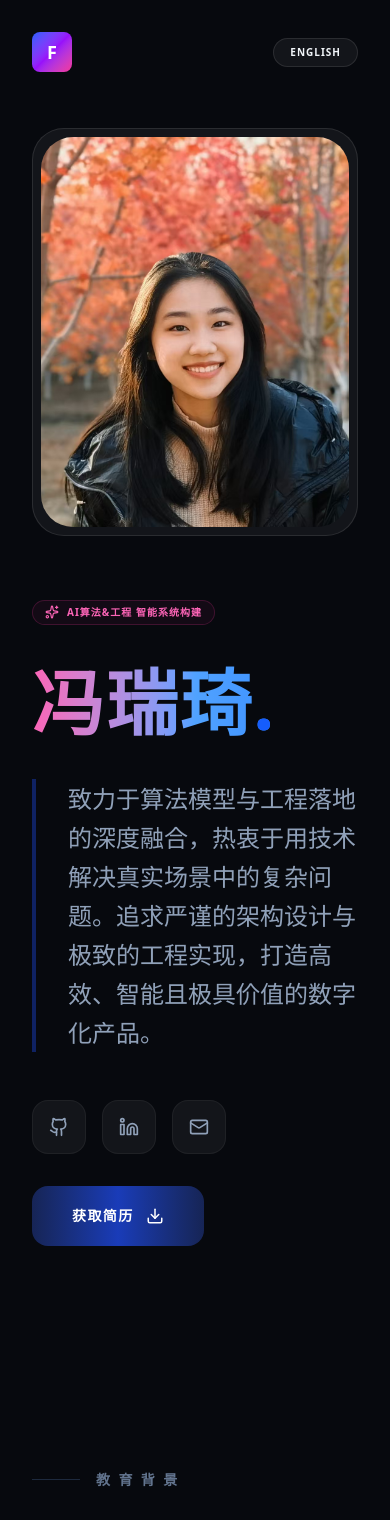
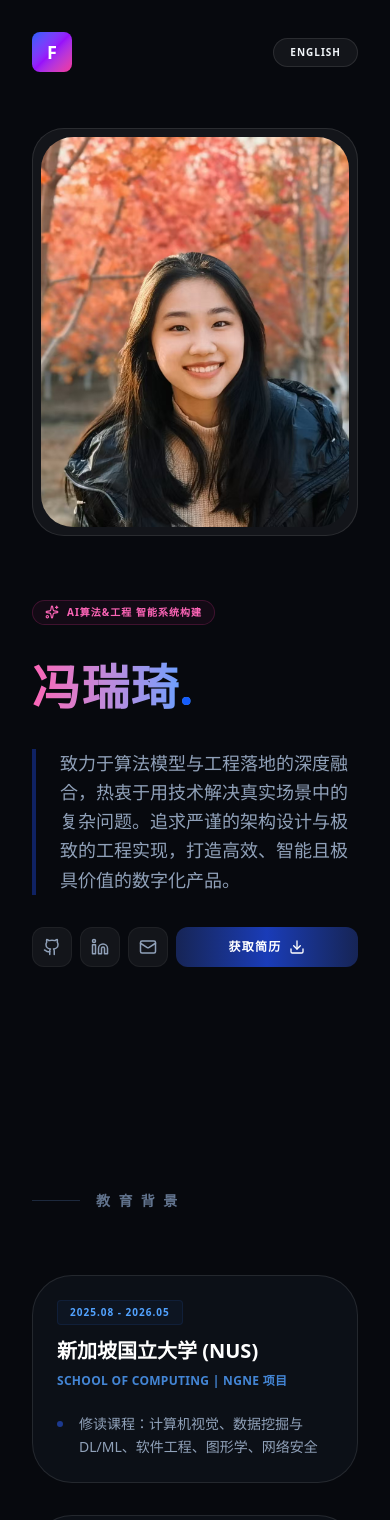
Before and after one commit to qitu1/portfolio, a React (Vite) app: page / in a window 390 px wide. Shown: the top 1520 px of the page. Built offline with nearby package versions, Linux system fonts and the light colour scheme.

Commit message:
refine mobile effect change project description

```diff
--- a/src/App.jsx
+++ b/src/App.jsx
@@ -75,8 +75,9 @@ const GlowCard = ({ children, className = "", scaleOnHover = true, onClick }) =>
 
         {/* 2. 边框发光层 (加粗加亮版聚光灯边框) */}
         <div
-          className="pointer-events-none absolute -inset-px rounded-[2.5rem] border-[2.5px] border-blue-400/80 opacity-0 group-hover:opacity-100 transition-opacity duration-500 z-10"
+          className="pointer-events-none absolute -inset-px rounded-[2.5rem] border-[2.5px] border-blue-400/80 transition-opacity duration-500 z-10"
           style={{
+            opacity: opacity,
             WebkitMaskImage: `radial-gradient(180px circle at ${position.x}px ${position.y}px, black 0%, transparent 100%)`,
             maskImage: `radial-gradient(180px circle at ${position.x}px ${position.y}px, black 0%, transparent 100%)`
           }}
@@ -226,7 +227,7 @@ const App = () => {
                 <Sparkles size={14} className="text-pink-400" />
                 <span className="text-[10px] font-bold text-pink-400 uppercase tracking-widest">{t.tagline}</span>
               </div>
-              <h1 className={`mb-8 text-white ${lang === 'zh' ? 'font-black text-7xl md:text-9xl leading-tight tracking-wide' : 'font-black text-7xl md:text-9xl leading-none tracking-tighter'}`}>
+              <h1 className={`mb-8 text-white ${lang === 'zh' ? 'font-black text-5xl sm:text-7xl md:text-9xl leading-tight tracking-wide' : 'font-black text-5xl sm:text-7xl md:text-9xl leading-none tracking-tighter'}`}>
                 {lang === 'zh' ? (
                   <span className="block text-transparent bg-clip-text bg-gradient-to-r from-pink-400 via-blue-400 to-blue-500">
                     {t.lastName}{t.firstName}<span className="text-blue-600">.</span>
@@ -238,22 +239,22 @@ const App = () => {
                   </>
                 )}
               </h1>
-              <p className="text-2xl font-medium leading-relaxed text-slate-400 max-w-2xl mb-12 border-l-4 border-blue-800/50 pl-8">
+              <p className="text-lg sm:text-2xl font-medium leading-relaxed text-slate-400 max-w-2xl mb-8 sm:mb-12 border-l-4 border-blue-800/50 pl-6 sm:pl-8">
                 {t.bio}
               </p>
 
-              <div className="flex flex-wrap items-center gap-8">
-                <div className="flex gap-4">
-                  <a href="https://github.com/qitu1" target="_blank" rel="noopener noreferrer" className="p-4 bg-white/5 text-slate-400 hover:text-white hover:bg-blue-500/10 transition-all border border-white/5 rounded-2xl hover:shadow-lg"><Github size={20} /></a>
-                  <a href="https://www.linkedin.com/in/fengruiqi8" target="_blank" rel="noopener noreferrer" className="p-4 bg-white/5 text-slate-400 hover:text-white hover:bg-blue-500/10 transition-all border border-white/5 rounded-2xl hover:shadow-lg"><Linkedin size={20} /></a>
-                  <a href="mailto:1758922025@qq.com" className="p-4 bg-white/5 text-slate-400 hover:text-white hover:bg-blue-500/10 transition-all border border-white/5 rounded-2xl hover:shadow-lg"><Mail size={20} /></a>
+              <div className="flex items-center gap-2 sm:gap-8 overflow-x-auto sm:overflow-visible">
+                <div className="flex gap-2 sm:gap-4 shrink-0">
+                  <a href="https://github.com/qitu1" target="_blank" rel="noopener noreferrer" className="p-2.5 sm:p-4 bg-white/5 text-slate-400 hover:text-white hover:bg-blue-500/10 transition-all border border-white/5 rounded-xl sm:rounded-2xl hover:shadow-lg"><Github size={18} className="sm:w-5 sm:h-5" /></a>
+                  <a href="https://www.linkedin.com/in/fengruiqi8" target="_blank" rel="noopener noreferrer" className="p-2.5 sm:p-4 bg-white/5 text-slate-400 hover:text-white hover:bg-blue-500/10 transition-all border border-white/5 rounded-xl sm:rounded-2xl hover:shadow-lg"><Linkedin size={18} className="sm:w-5 sm:h-5" /></a>
+                  <a href="mailto:1758922025@qq.com" className="p-2.5 sm:p-4 bg-white/5 text-slate-400 hover:text-white hover:bg-blue-500/10 transition-all border border-white/5 rounded-xl sm:rounded-2xl hover:shadow-lg"><Mail size={18} className="sm:w-5 sm:h-5" /></a>
                 </div>
                 <a
                   href={t.resumeUrl}
                   download
-                  className="group flex items-center gap-3 text-sm font-bold uppercase tracking-widest bg-gradient-to-r from-blue-950 via-blue-800 to-blue-950 text-white px-10 py-5 rounded-2xl hover:shadow-[0_0_25px_rgba(37,99,235,0.3)] transition-all transform hover:-translate-y-1"
+                  className="group flex-1 sm:flex-none flex items-center justify-center gap-2 sm:gap-3 text-xs sm:text-sm font-bold uppercase tracking-widest bg-gradient-to-r from-blue-950 via-blue-800 to-blue-950 text-white px-4 py-3 sm:px-10 sm:py-5 rounded-xl sm:rounded-2xl hover:shadow-[0_0_25px_rgba(37,99,235,0.3)] transition-all transform hover:-translate-y-1 whitespace-nowrap"
                 >
-                  {t.resume} <Download size={18} className="group-hover:translate-y-1 transition-transform" />
+                  {t.resume} <Download size={16} className="sm:w-[18px] sm:h-[18px] group-hover:translate-y-1 transition-transform" />
                 </a>
               </div>
             </div>
@@ -281,9 +282,9 @@ const App = () => {
           <div className="space-y-8">
             {t.education.map((item, idx) => (
               <GlowCard key={idx} scaleOnHover={true}>
-                <div className="relative p-10">
-                  <div className="absolute top-8 right-10 text-[10px] font-black text-blue-400 tracking-widest uppercase bg-blue-500/5 px-3 py-1 rounded-sm border border-blue-500/10">{item.date}</div>
-                  <h3 className="text-2xl font-bold text-white mb-2">{item.school}</h3>
+                <div className="relative p-6 sm:p-10">
+                  <div className="mb-3 sm:mb-0 sm:absolute sm:top-8 sm:right-10 text-[10px] font-black text-blue-400 tracking-widest uppercase bg-blue-500/5 px-3 py-1 rounded-sm border border-blue-500/10 w-fit">{item.date}</div>
+                  <h3 className="text-xl sm:text-2xl font-bold text-white mb-2">{item.school}</h3>
                   <p className="text-blue-400/80 font-bold text-xs tracking-wide uppercase mb-6">{item.sub}</p>
                   <div className="space-y-3">
                     {item.details.map((detail, dIdx) => (
@@ -383,17 +384,17 @@ const App = () => {
           <h2 className={`font-bold tracking-[0.6em] uppercase text-slate-500 mb-16 flex items-center gap-4 ${lang === 'zh' ? 'text-sm' : 'text-xs'}`}>
             <span className="w-12 h-px bg-slate-800"></span> {t.sections.skill}
           </h2>
-          <div className="grid grid-cols-2 md:grid-cols-4 lg:grid-cols-6 gap-4">
+          <div className="grid grid-cols-4 md:grid-cols-6 gap-3 sm:gap-4">
             {t.techStack.map((tech, idx) => (
               <div
                 key={idx}
-                className="group relative flex flex-col items-center justify-center p-6 bg-[#0c1017] rounded-[1.5rem] border border-white/5 hover:border-blue-500/30 transition-all duration-300 hover:shadow-[0_0_20px_-5px_rgba(59,130,246,0.3)]"
+                className="group relative flex flex-col items-center justify-center p-4 sm:p-6 bg-[#0c1017] rounded-2xl sm:rounded-[1.5rem] border border-white/5 hover:border-blue-500/30 transition-all duration-300 hover:shadow-[0_0_20px_-5px_rgba(59,130,246,0.3)]"
               >
                  <div className="absolute inset-x-0 -top-px h-px bg-gradient-to-r from-transparent via-blue-500/20 to-transparent opacity-0 group-hover:opacity-100 transition-opacity" />
-                 <div className="w-12 h-12 bg-[#1a1f2e] rounded-xl flex items-center justify-center mb-4 group-hover:scale-105 transition-transform duration-300 border border-white/5 group-hover:border-white/10 shadow-inner">
-                   <img src={tech.icon} alt={tech.name} className="w-6 h-6" />
+                 <div className="w-8 h-8 sm:w-12 sm:h-12 bg-[#1a1f2e] rounded-lg sm:rounded-xl flex items-center justify-center mb-3 sm:mb-4 group-hover:scale-105 transition-transform duration-300 border border-white/5 group-hover:border-white/10 shadow-inner">
+                   <img src={tech.icon} alt={tech.name} className="w-4 h-4 sm:w-6 sm:h-6" />
                  </div>
-                 <span className="text-[10px] font-bold text-slate-400 uppercase tracking-widest group-hover:text-blue-400 transition-colors">
+                 <span className="text-[9px] sm:text-[10px] font-bold text-slate-400 uppercase tracking-widest group-hover:text-blue-400 transition-colors text-center leading-none">
                    {tech.name}
                  </span>
               </div>
--- a/src/data.js
+++ b/src/data.js
@@ -77,7 +77,7 @@ export const content = {
           ]
         },
         {
-          title: "SmartChef AI",
+          title: "SmartChef 智能菜谱推荐",
           tags: ["Vue.js", "Python", "LLM", "Scikit-learn"],
           image: "/images/smartchef.jpg",
           desc: "数据驱动的智能烹饪推荐模型。利用聚类算法并集成大语言模型生成创意菜谱。",
```
